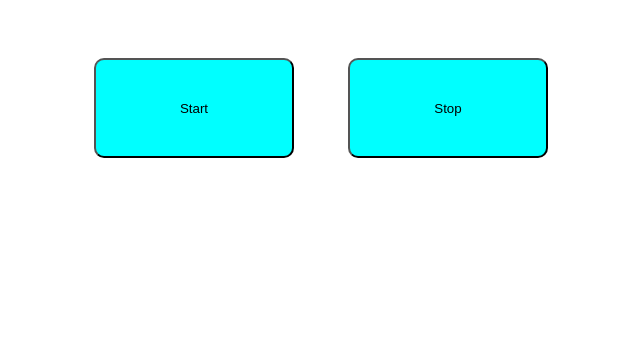
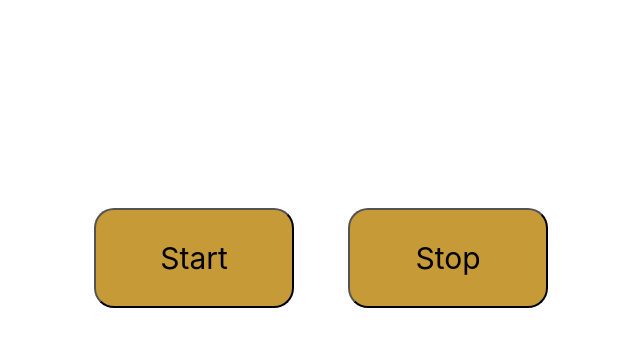
Before and after one commit to Bellik888/goit-js-hw-11-color-switch, a plain HTML site: page index.html in a window 1280 px wide. Shown: the whole page, without its empty margins (344-984 px from the left). Drawn offline with Linux system fonts and the light colour scheme.

Commit message:
add styles for btn

```diff
--- a/index.html
+++ b/index.html
@@ -7,12 +7,32 @@
     <title>Color-switch</title>
 </head>
 <style>
-    body {text-align: center}
-    button {background-color: aqua; width: 200px; height: 100px; margin-left: 50px; margin-top: 50px; cursor: pointer; border-radius: 10px;}
+    body {
+        text-align: center
+    }
+
+    button {
+        background-color: rgb(199, 154, 56);
+        width: 200px;
+        height: 100px;
+        margin-left: 50px;
+        margin-top: 25vh;
+        padding: 15px;
+        cursor: pointer;
+        border-radius: 20px;
+    }
+    button:hover {
+        background-color:rgb(59, 240, 14);
+        transform: scale(1.3);
+    }
+    span {
+        font-family: -apple-system, BlinkMacSystemFont, 'Segoe UI', Roboto, Oxygen, Ubuntu, Cantarell, 'Open Sans', 'Helvetica Neue', sans-serif;
+        font-size: 30px;
+    }
 </style>
 <body>
-    <button type="button" data-action="start">Start</button>
-    <button type="button" data-action="stop">Stop</button>
+    <button type="button" data-action="start"><span>Start</span></button>
+    <button type="button" data-action="stop"><span>Stop</span></button>
     <script src="./index.js"></script>
 </body>
 </html>
```
